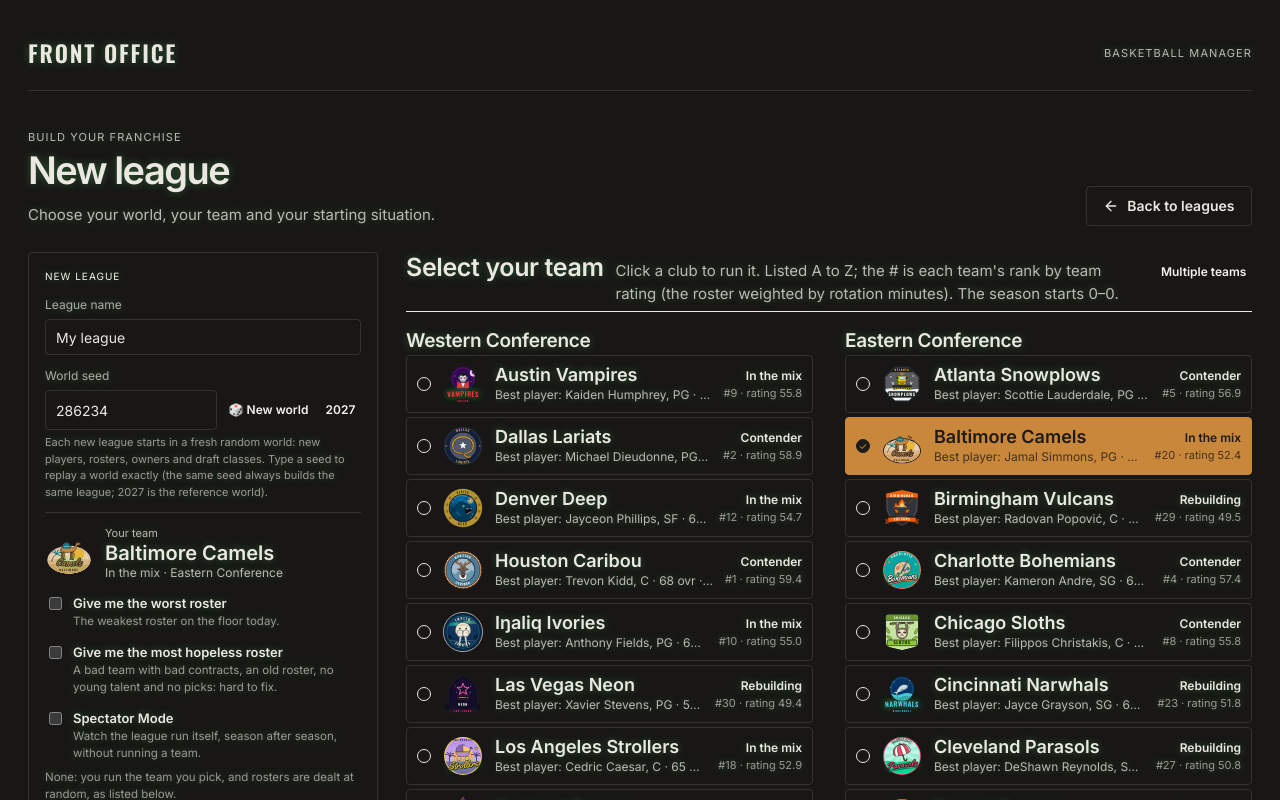
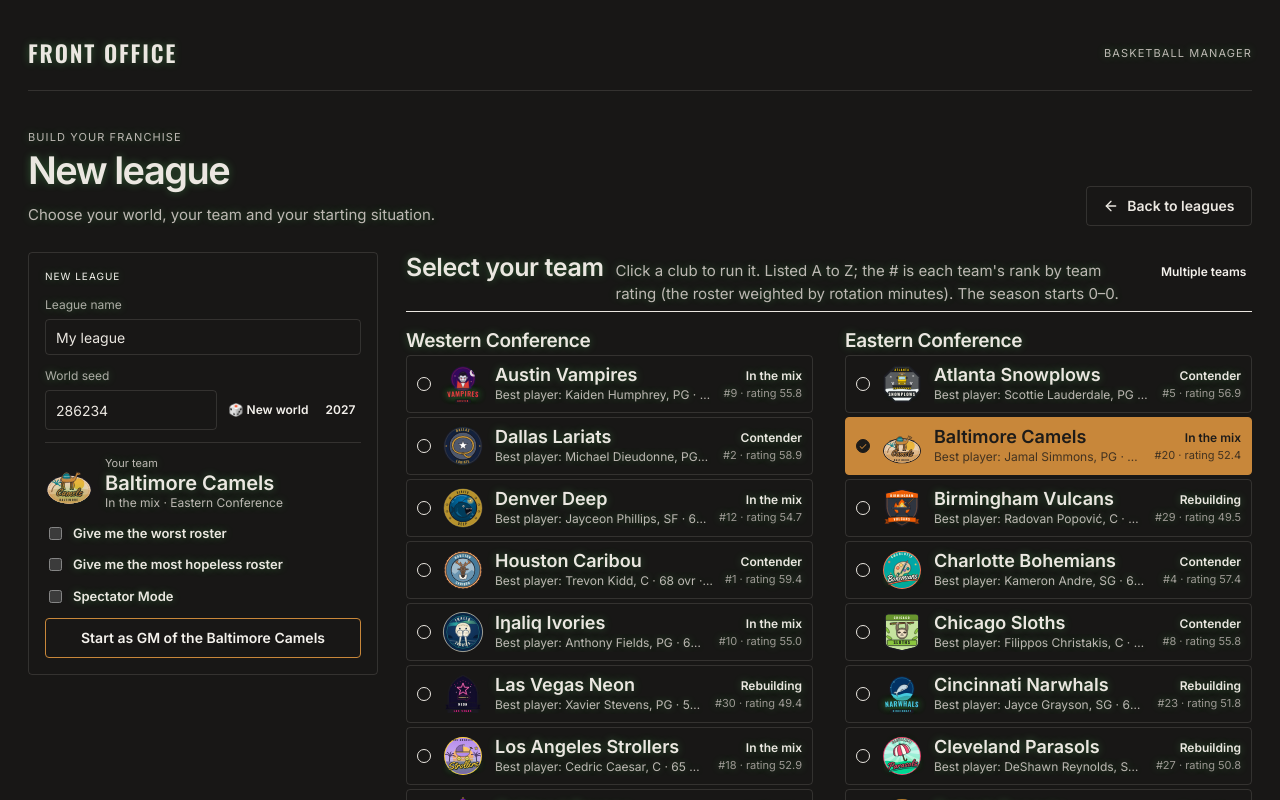
Before and after one commit to swagman1337qq/basketball, a React (Vite) app: page / in a window 1280 px wide. Both pictures are taken after a click on the button "Create a league". Shown: the top 800 px of the page. Built offline with nearby package versions, Linux system fonts and the light colour scheme.

Commit message:
Remove gray explanatory descriptions from new league setup

```diff
--- a/src/ui/TitleNewLeague.tsx
+++ b/src/ui/TitleNewLeague.tsx
@@ -72,10 +72,6 @@ export function TitleNewLeague({
                 2027
               </button>
             </div>
-            <div style={{ fontSize: '11px', color: 'var(--color-neutral-600)', marginTop: '4px' }}>
-              Each new league starts in a fresh random world: new players, rosters, owners and draft classes. Type a seed to replay a world
-              exactly (the same seed always builds the same league; 2027 is the reference world).
-            </div>
           </div>
           <div
             style={{
@@ -116,17 +112,6 @@ export function TitleNewLeague({
             />
             <span>
               <b>Give me the worst roster</b>
-              <span style={{ display: 'block', fontSize: '11.5px', color: 'var(--color-neutral-600)' }}>
-                {start === 'worst'
-                  ? 'You start with the league\u2019s weakest roster, the ' +
-                    teams.slice().sort((a, b) => a.top8 - b.top8)[0].region +
-                    ' roster (team rating ' +
-                    teams.slice().sort((a, b) => a.top8 - b.top8)[0].top8 +
-                    '), without its blue-chip prospects: they go to other teams for veterans about as good today, so one modest prospect at most is left' +
-                    (sel.length > 1 ? '; your other teams take the next-worst rosters, the same way' : '') +
-                    '. Your club keeps its name, market and owner.'
-                  : 'The weakest roster on the floor today.'}
-              </span>
             </span>
           </label>
           <label style={{ display: 'flex', gap: '8px', alignItems: 'flex-start', cursor: 'pointer', fontSize: '13px' }}>
@@ -138,15 +123,6 @@ export function TitleNewLeague({
             />
             <span>
               <b>Give me the most hopeless roster</b>
-              <span style={{ display: 'block', fontSize: '11.5px', color: 'var(--color-neutral-600)' }}>
-                {start === 'hopeless'
-                  ? 'Not just bad: stuck. You start from the ' +
-                    (teams.find((t: any) => t.hopeless) || teams[0]).region +
-                    ' roster, the worst overall situation among the ten weakest, and it gets worse: no real prospects, an old rotation, three or four mediocre veterans on big contracts with years left (over the luxury tax, no cap room), role players starting at guard, and this season\u2019s first-round pick plus another first already traded away. Bottom five in team rating' +
-                    (sel.length > 1 ? '; your other teams get the next most hopeless situations' : '') +
-                    '. Your club keeps its name, market and owner.'
-                  : 'A bad team with bad contracts, an old roster, no young talent and no picks: hard to fix.'}
-              </span>
             </span>
           </label>
           <label style={{ display: 'flex', gap: '8px', alignItems: 'flex-start', cursor: 'pointer', fontSize: '13px' }}>
@@ -158,20 +134,8 @@ export function TitleNewLeague({
             />
             <span>
               <b>Spectator Mode</b>
-              <span style={{ display: 'block', fontSize: '11.5px', color: 'var(--color-neutral-600)' }}>
-                {start === 'spectate'
-                  ? 'You don\u2019t run a team: the AI makes every decision for all ' +
-                    teams.length +
-                    ' teams (rosters, trades, free agency, the draft, lineups) and nothing stops to ask you. Sim a day, a week, a season or several, and look at the standings, stats, awards, transactions and playoffs as you go. Stop any time and pick a team to manage.'
-                  : 'Watch the league run itself, season after season, without running a team.'}
-              </span>
             </span>
           </label>
-          {!start && (
-            <div style={{ fontSize: '11.5px', color: 'var(--color-neutral-600)', marginTop: '-6px' }}>
-              None: you run the team you pick, and rosters are dealt at random, as listed below.
-            </div>
-          )}
           <button className="btn btn-primary" onClick={create} style={{ width: '100%' }}>
             {start === 'spectate'
               ? 'Start spectating'
@@ -179,9 +143,6 @@ export function TitleNewLeague({
                 ? 'Start running ' + sel.length + ' franchises'
                 : 'Start as GM of the ' + picked.region + ' ' + picked.name}
           </button>
-          <div style={{ fontSize: '11px', color: 'var(--color-neutral-600)' }}>
-            Check one or more clubs below. The first one you pick is on screen first; switch any time.
-          </div>
         </section>
         <section className="title-team-picker">
           <div
```
Also changed, not shown: 1 other file (tests, documents, lock files or other folders).
